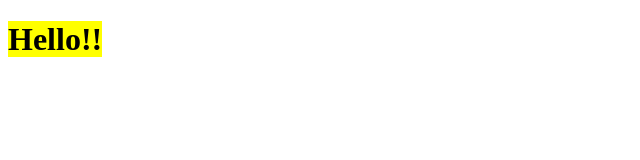
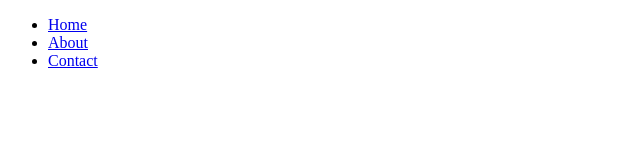
Before and after one commit to Fayzullocoder/git-loyiha, a plain HTML site: page index.html in a window 1280 px wide. Shown: the whole page, without its empty margins (0-640 px from the left). Drawn offline with Linux system fonts and the light colour scheme.

Commit message:
loyihani 2-versiyasi menu bo'limi hosil qilindi

```diff
--- a/index.html
+++ b/index.html
@@ -4,8 +4,17 @@
     <meta charset="UTF-8">
     <meta name="viewport" content="width=device-width, initial-scale=1.0">
     <title>Git</title>
+    <link rel="stylesheet" href="main.css">
 </head>
 <body>
-    <h1><mark>Hello!!</mark></h1>
+    <header>
+        <nav>
+            <ul>
+                <li><a href="#">Home</a></li>
+                <li><a href="#">About</a></li>
+                <li><a href="#">Contact</a></li>
+            </ul>
+        </nav>
+    </header>
 </body>
 </html>
```
